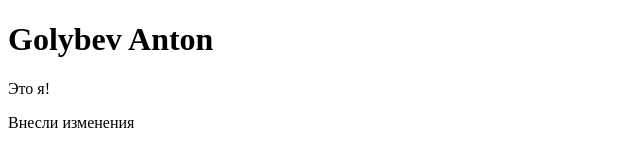
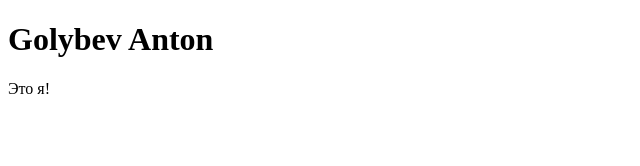
Before and after one commit to AntonGolybev/SecondRep, a plain HTML site: page index.html in a window 1280 px wide. Shown: the whole page, without its empty margins (0-640 px from the left). Drawn offline with Linux system fonts and the light colour scheme.

Commit message:
сообщение коммита

```diff
--- a/index.html
+++ b/index.html
@@ -9,6 +9,5 @@
 <body>
   <h1>Golybev Anton</h1>
   <p>Это я!</p>
-  <p>Внесли изменения</p>
 </body>
 </html>
```
